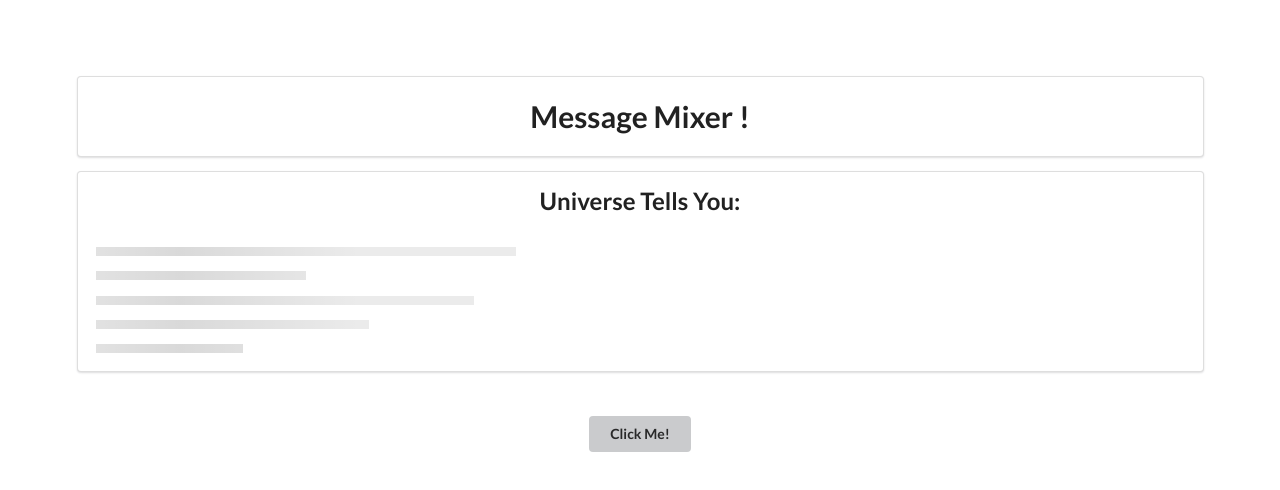
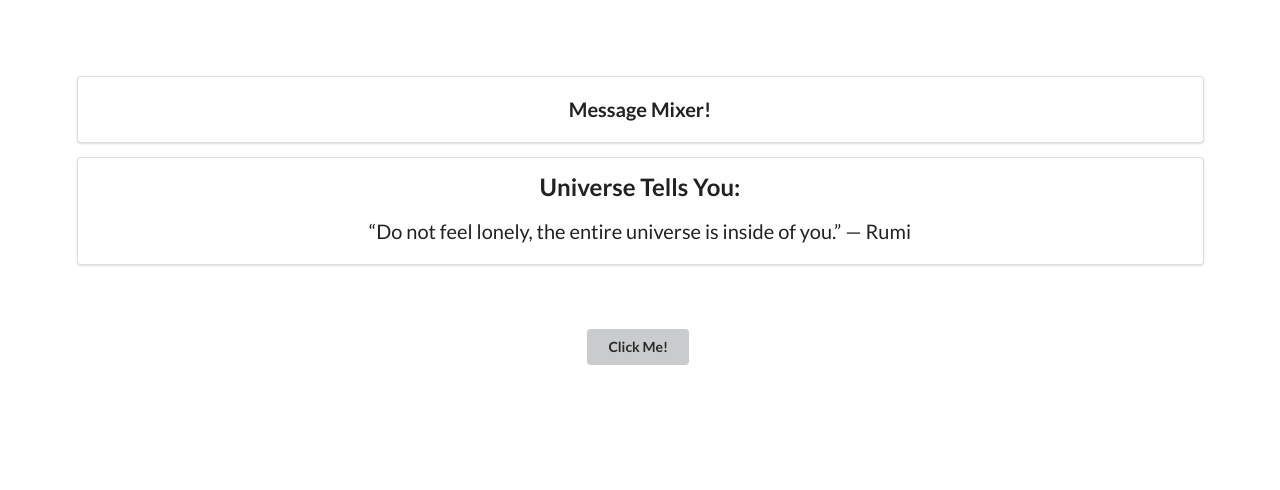
Before and after one commit to eminzcn/Portfolio-01, a plain HTML site: page index.html in a window 1280 px wide. Both pictures are taken after a click on the button "Click Me!". Drawn offline with nearby package versions, Linux system fonts and the light colour scheme.

Commit message:
ilerleme kaydedildi - aşama 2

```diff
--- a/index.html
+++ b/index.html
@@ -10,19 +10,16 @@
 <body>
   <div class="ui container">
     <div class="ui segment">
-      <p class="title">Message Mixer !</p>
+      <p class="title">Message Mixer!</p>
     </div>
     <div class="ui segment">
       <h2 class="ui header">Universe Tells You:</h2>
-      <div class="ui placeholder">
-        <div class="line"></div>
-        <div class="line"></div>
-        <div class="line"></div>
-        <div class="line"></div>
-        <div class="line"></div>
-      </div>
+      <p id="p1">Your message will be displayed here...</p>
     </div>
-    <button class="ui button">Click Me!</button>
+    <div>
+      <button class="ui button" onclick="changeText()">Click Me!</button>
+    </div>
   </div>
+  <script src="index.js"></script>
 </body>
 </html>
--- a/index.js
+++ b/index.js
@@ -0,0 +1,22 @@
+const textArray = [
+  "“Not only are we in the Universe, the Universe is in us. I don’t know of any deeper spiritual feeling than what that brings upon me.” — Neil deGrasse Tyson",
+  "“Learn how to see. Realize that everything connects to everything else.” — Leonardo DaVinci",
+  "“The world is full of magical things patiently waiting for our wits to grow sharper.” — Eden Phillpotts",
+  "“We are the scientists, trying to make sense of the stars inside us.” — Christopher Poindexter",
+  "“To the mind that is still, the whole universe surrenders.” — Lao Tzu",
+  "“The Universe is saying: ‘Allow me to flow through you unrestricted, and you will see the greatest magic you have ever seen.’” — Klaus Joehle",
+  "“Everything amazing about the universe is inside of you, and the two are inseparable.” — Carl Sagan",
+  "“The universe took its time on you / crafted you precisely so you could offer the world / something distinct from everyone else / so when you doubt how you were created / you doubt an energy greater than us both.” — Rupi Kaur",
+  "“Everything you’ll ever need to know is within you; the secrets of the universe are imprinted on the cells of your body.” — Dan Millman",
+  "“Do not feel lonely, the entire universe is inside of you.” — Rumi",
+  "“There are as many atoms in a single molecule of your DNA as there are stars in the typical galaxy. We are, each of us, a little universe.” — Neil deGrasse Tyson",
+  "“She was half human… half universe.” — A.R. Lucas",
+  "“You are not IN the universe, you ARE the universe, an intrinsic part of it. Ultimately, you are not a person, but a focal point where the universe is becoming conscious of itself. What an amazing miracle.” — Eckhart Tolle",
+  "“The universe buries strange jewels deep within us all, and then stands back to see if we can find them.” — Elizabeth Gilbert",
+  "“We are not figuratively, but literally stardust.” — Neil deGrasse Tyson",
+  "“Everything in the universe has a rhythm, everything dances.” — Maya Angelou"
+]
+
+function changeText(){
+  var textToChange = document.getElementById("p1").innerHTML = textArray[Math.floor(Math.random() * textArray.length)];
+}
--- a/style.css
+++ b/style.css
@@ -14,8 +14,8 @@ body {
 }
 
 .placeholder{
-  vertical-align: middle !important;
-  text-align: center;
+  text-align: center !important;
+  justify-content: center !important;
 }
 
 .container{
@@ -30,11 +30,12 @@ body {
 }
 
 p{
-  font-size: 30px !important;
+  font-size: 20px !important;
   vertical-align: middle !important;
+  justify-content: center !important;
 }
 
 button{
-  margin: 30px !important;
+  margin-top: 50px !important;
   vertical-align: middle !important;
 }
```
